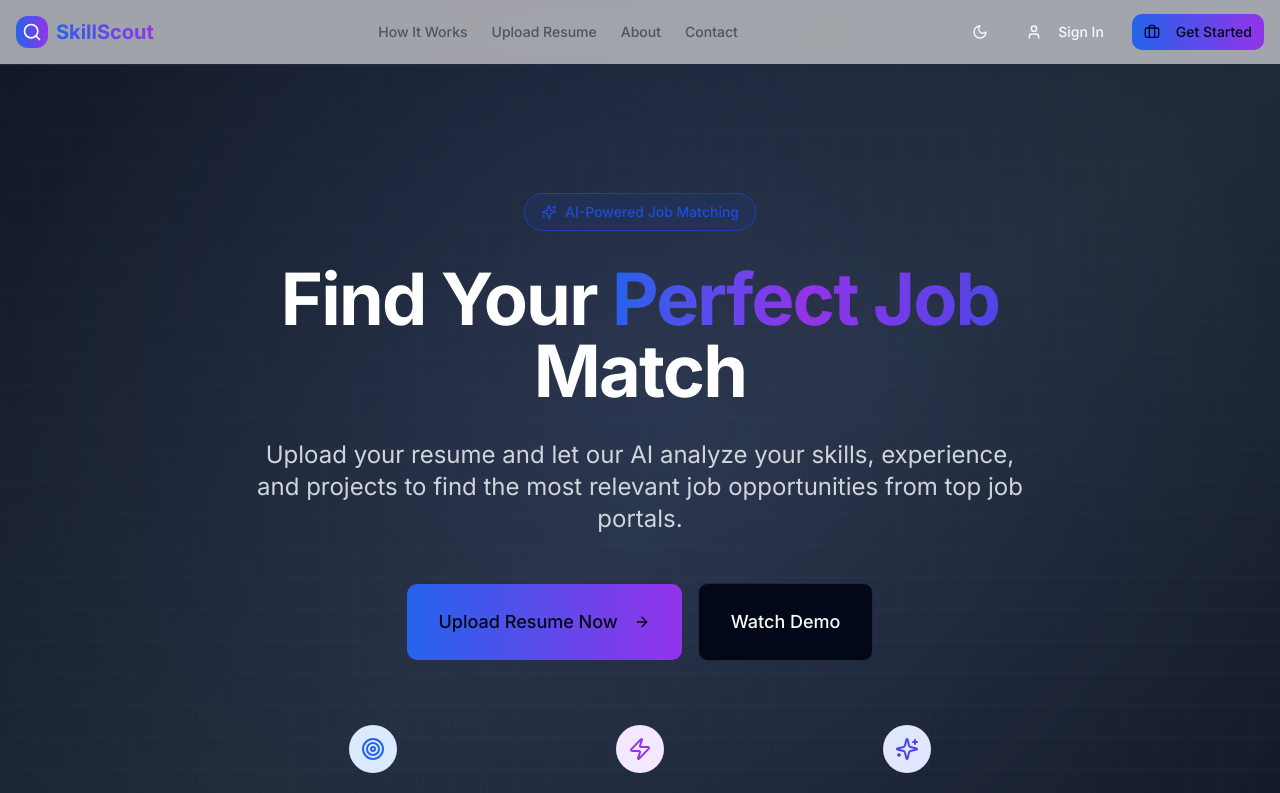
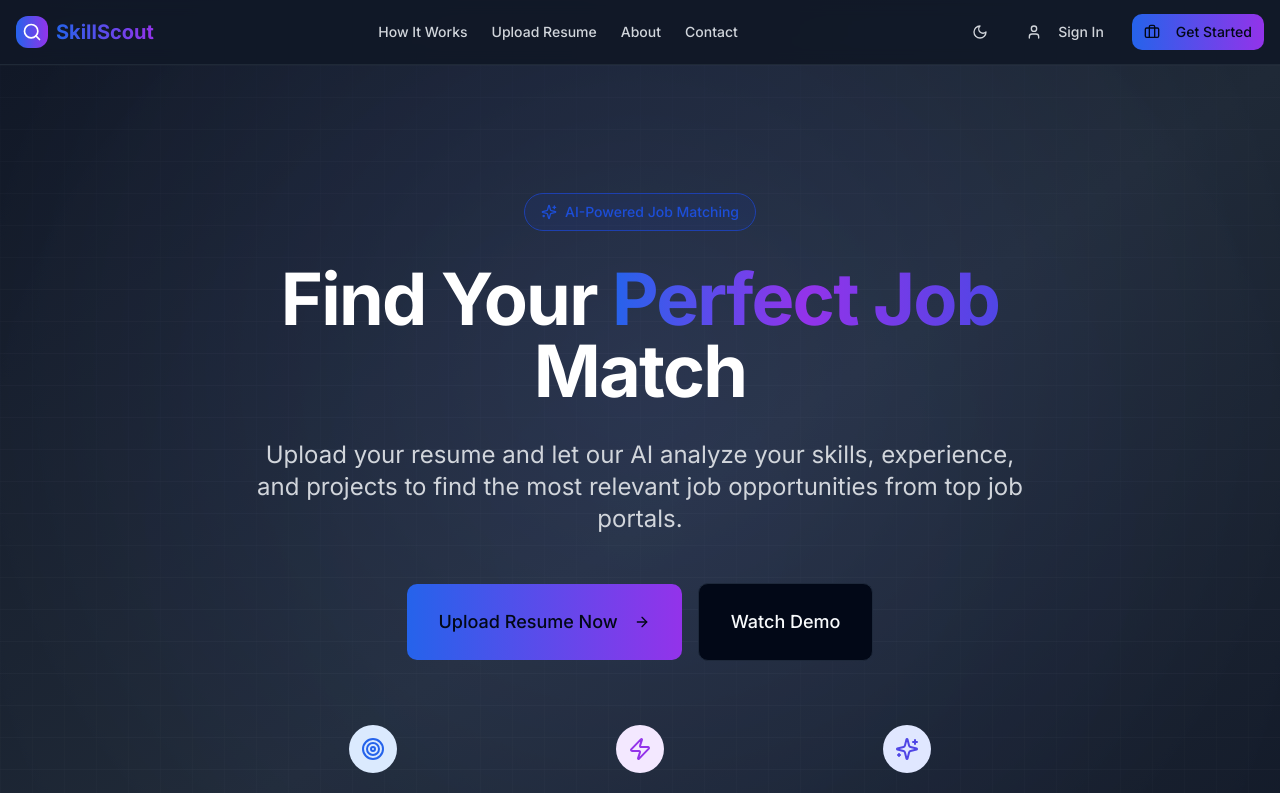
Before and after one commit to Zephyrus02/SkillScout, a Next.js app: page / in a window 1280 px wide. Shown: the top 793 px of the page. Built offline with nearby package versions, Linux system fonts and the light colour scheme; no server answers.

Commit message:
updated navbar and how it works

```diff
--- a/components/how-it-works.tsx
+++ b/components/how-it-works.tsx
@@ -58,7 +58,6 @@ export default function HowItWorks() {
                   <step.icon className="h-8 w-8" />
                 </div>
                 <div className="absolute -top-2 -left-2 w-8 h-8 bg-gray-900 text-white rounded-full flex items-center justify-center text-sm font-bold">
-                  {index + 1}
                 </div>
                 <h3 className="text-xl font-semibold text-gray-900 dark:text-white mb-3">{step.title}</h3>
                 <p className="text-gray-600 dark:text-gray-300 leading-relaxed">{step.description}</p>
--- a/components/navbar.tsx
+++ b/components/navbar.tsx
@@ -13,7 +13,7 @@ export default function Navbar() {
   const { theme, setTheme } = useTheme()
 
   return (
-    <nav className="sticky top-0 z-50 w-full border-b bg-white/95 backdrop-blur supports-[backdrop-filter]:bg-white/60">
+    <nav className="sticky top-0 z-50 w-full border-b border-gray-200 dark:border-gray-800 bg-white/95 dark:bg-gray-900/90 backdrop-blur supports-[backdrop-filter]:bg-white/60 dark:supports-[backdrop-filter]:bg-gray-900/80">
       <div className="container flex h-16 items-center justify-between px-4">
         <div className="flex items-center space-x-4">
           <Link href="/" className="flex items-center space-x-2">
@@ -30,20 +30,26 @@ export default function Navbar() {
         <div className="hidden md:flex items-center space-x-6">
           <Link
             href="#how-it-works"
-            className="text-sm font-medium text-gray-600 hover:text-gray-900 transition-colors"
+            className="text-sm font-medium text-gray-600 hover:text-gray-900 dark:text-gray-300 dark:hover:text-white transition-colors"
           >
             How It Works
           </Link>
           <Link
             href="#upload-section"
-            className="text-sm font-medium text-gray-600 hover:text-gray-900 transition-colors"
+            className="text-sm font-medium text-gray-600 hover:text-gray-900 dark:text-gray-300 dark:hover:text-white transition-colors"
           >
             Upload Resume
           </Link>
-          <Link href="#" className="text-sm font-medium text-gray-600 hover:text-gray-900 transition-colors">
+          <Link
+            href="#"
+            className="text-sm font-medium text-gray-600 hover:text-gray-900 dark:text-gray-300 dark:hover:text-white transition-colors"
+          >
             About
           </Link>
-          <Link href="#" className="text-sm font-medium text-gray-600 hover:text-gray-900 transition-colors">
+          <Link
+            href="#"
+            className="text-sm font-medium text-gray-600 hover:text-gray-900 dark:text-gray-300 dark:hover:text-white transition-colors"
+          >
             Contact
           </Link>
         </div>
@@ -53,7 +59,7 @@ export default function Navbar() {
             variant="ghost"
             size="icon"
             onClick={() => setTheme(theme === "light" ? "dark" : "light")}
-            className="h-9 w-9"
+            className="h-9 w-9 bg-transparent hover:bg-gray-100 dark:hover:bg-gray-800 text-gray-600 dark:text-gray-300"
           >
             <Sun className="h-4 w-4 rotate-0 scale-100 transition-all dark:-rotate-90 dark:scale-0" />
             <Moon className="absolute h-4 w-4 rotate-90 scale-0 transition-all dark:rotate-0 dark:scale-100" />
@@ -62,7 +68,11 @@ export default function Navbar() {
 
           <SignedOut>
             <SignInButton>
-              <Button variant="ghost" size="sm">
+              <Button
+                variant="ghost"
+                size="sm"
+                className="text-gray-600 hover:text-gray-900 dark:text-gray-300 dark:hover:text-white hover:bg-gray-100 dark:hover:bg-gray-800"
+              >
                 <User className="h-4 w-4 mr-2" />
                 Sign In
               </Button>
@@ -86,28 +96,51 @@ export default function Navbar() {
         {/* Mobile Navigation */}
         <Sheet open={isOpen} onOpenChange={setIsOpen}>
           <SheetTrigger asChild>
-            <Button variant="ghost" size="icon" className="md:hidden">
+            <Button
+              variant="ghost"
+              size="icon"
+              className="md:hidden text-gray-600 hover:text-gray-900 dark:text-gray-300 dark:hover:text-white hover:bg-gray-100 dark:hover:bg-gray-800"
+            >
               <Menu className="h-5 w-5" />
             </Button>
           </SheetTrigger>
-          <SheetContent side="right" className="w-[300px] sm:w-[400px]">
+          <SheetContent
+            side="right"
+            className="w-[300px] sm:w-[400px] bg-white dark:bg-gray-900 border-l border-gray-200 dark:border-gray-800"
+          >
             <div className="flex flex-col space-y-4 mt-8">
-              <Link href="#how-it-works" className="text-lg font-medium" onClick={() => setIsOpen(false)}>
+              <Link
+                href="#how-it-works"
+                className="text-lg font-medium text-gray-600 hover:text-gray-900 dark:text-gray-300 dark:hover:text-white"
+                onClick={() => setIsOpen(false)}
+              >
                 How It Works
               </Link>
-              <Link href="#upload-section" className="text-lg font-medium" onClick={() => setIsOpen(false)}>
+              <Link
+                href="#upload-section"
+                className="text-lg font-medium text-gray-600 hover:text-gray-900 dark:text-gray-300 dark:hover:text-white"
+                onClick={() => setIsOpen(false)}
+              >
                 Upload Resume
               </Link>
-              <Link href="#" className="text-lg font-medium" onClick={() => setIsOpen(false)}>
+              <Link
+                href="#"
+                className="text-lg font-medium text-gray-600 hover:text-gray-900 dark:text-gray-300 dark:hover:text-white"
+                onClick={() => setIsOpen(false)}
+              >
                 About
               </Link>
-              <Link href="#" className="text-lg font-medium" onClick={() => setIsOpen(false)}>
+              <Link
+                href="#"
+                className="text-lg font-medium text-gray-600 hover:text-gray-900 dark:text-gray-300 dark:hover:text-white"
+                onClick={() => setIsOpen(false)}
+              >
                 Contact
               </Link>
               <Button
                 variant="ghost"
                 onClick={() => setTheme(theme === "light" ? "dark" : "light")}
-                className="justify-start"
+                className="justify-start text-gray-600 dark:text-gray-300 hover:bg-gray-100 dark:hover:bg-gray-800"
               >
                 <Sun className="h-4 w-4 mr-2 rotate-0 scale-100 transition-all dark:-rotate-90 dark:scale-0" />
                 <Moon className="absolute h-4 w-4 ml-2 rotate-90 scale-0 transition-all dark:rotate-0 dark:scale-100" />
@@ -117,13 +150,16 @@ export default function Navbar() {
               <div className="pt-4 space-y-2">
                 <SignedOut>
                   <SignInButton>
-                    <Button variant="outline" className="w-full">
+                    <Button
+                      variant="outline"
+                      className="w-full border-gray-200 dark:border-gray-700 dark:text-gray-300 dark:hover:bg-gray-800"
+                    >
                       <User className="h-4 w-4 mr-2" />
                       Sign In
                     </Button>
                   </SignInButton>
                   <SignUpButton>
-                    <Button className="w-full bg-gradient-to-r from-blue-600 to-purple-600">
+                    <Button className="w-full bg-gradient-to-r from-blue-600 to-purple-600 hover:from-blue-700 hover:to-purple-700">
                       <Briefcase className="h-4 w-4 mr-2" />
                       Get Started
                     </Button>
@@ -132,7 +168,7 @@ export default function Navbar() {
 
                 <SignedIn>
                   <div className="flex items-center space-x-2 mb-2">
-                    <span className="text-sm">Your Account</span>
+                    <span className="text-sm text-gray-600 dark:text-gray-300">Your Account</span>
                     <UserButton afterSignOutUrl="/" />
                   </div>
                 </SignedIn>
--- a/next.config.mjs
+++ b/next.config.mjs
@@ -9,6 +9,7 @@ const nextConfig = {
   images: {
     unoptimized: true,
   },
+  devIndicators: false,
 }
 
 export default nextConfig
```
Also changed, not shown: public/favicon.svg (added).
